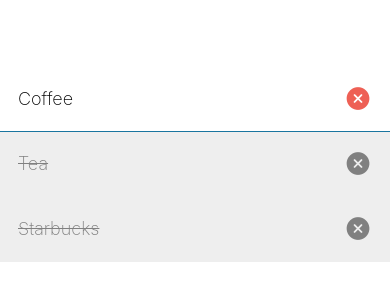
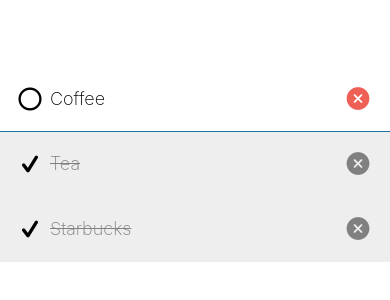
Before and after one commit to Vecttory/Taskly, a React Native app: screen / in a window 390 px wide. Shown: the part 258-558 px from the top of the page. Built offline with nearby package versions, Linux system fonts and the light colour scheme.

Commit message:
check icon added

```diff
--- a/components/ShoppingListItem.tsx
+++ b/components/ShoppingListItem.tsx
@@ -1,6 +1,7 @@
 import { Alert, StyleSheet, Text, TouchableOpacity, View } from "react-native";
 import { theme } from "../theme";
 import Ionicons from "@expo/vector-icons/Ionicons";
+import Entypo from "@expo/vector-icons/Entypo";
 
 type Props = {
   name: string;
@@ -29,9 +30,18 @@
     <View
       style={[styles.itemContainer, isCompleted && styles.completedContainer]}
     >
-      <Text style={[styles.itemText, isCompleted && styles.completedItemText]}>
-        {name}
-      </Text>
+      <View style={styles.row}>
+        <Entypo
+          name={isCompleted ? "check" : "circle"}
+          size={24}
+          color="black"
+        />
+        <Text
+          style={[styles.itemText, isCompleted && styles.completedItemText]}
+        >
+          {name}
+        </Text>
+      </View>
       <TouchableOpacity onPress={handleDelete} activeOpacity={0.8}>
         <Ionicons
           name="close-circle"
@@ -53,6 +63,11 @@
     justifyContent: "space-between",
     alignItems: "center",
   },
+  row: {
+    flex: 1,
+    flexDirection: "row",
+    alignItems: "center",
+  },
   completedContainer: {
     backgroundColor: theme.colorLightGrey,
     borderBottomColor: theme.colorLightGrey,
@@ -60,6 +75,8 @@
   itemText: {
     fontSize: 18,
     fontWeight: "200",
+    marginLeft: 8,
+    flex: 1,
   },
   completedItemText: {
     textDecorationLine: "line-through",
```
